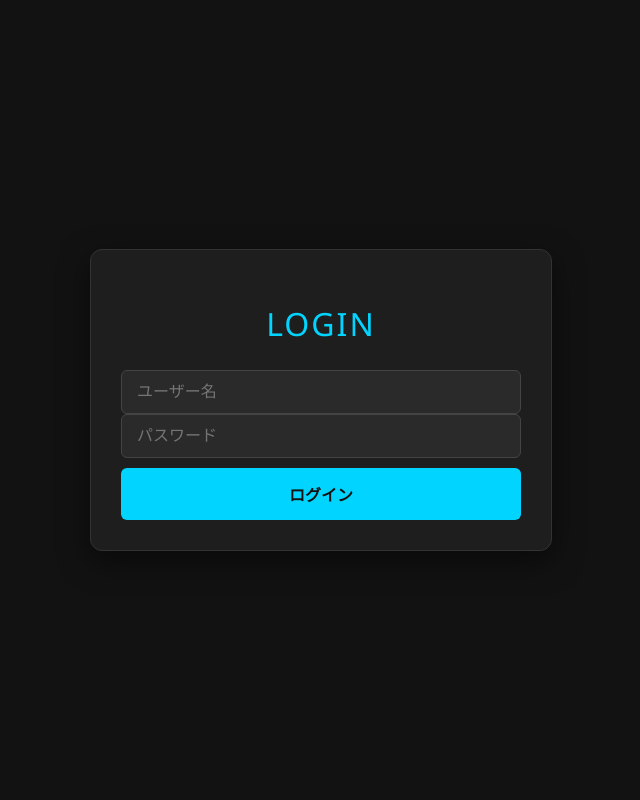
After one commit to hisao5232/trans-video-text, a Flask app: page /login in a window 1280 px wide. The commit adds this page. Shown: the whole page, without its empty margins (319-959 px from the left). Run offline with Flask 3, Linux system fonts and the light colour scheme.

Commit message:
add login require

```diff
--- a/docker-compose.yml
+++ b/docker-compose.yml
@@ -43,4 +43,7 @@ services:
     container_name: frontend
     ports:
       - "8000:8000"
+    environment:
+      - APP_PASSWORD=${APP_PASSWORD}
+      - FLASK_SECRET_KEY=${FLASK_SECRET_KEY}
     restart: always
--- a/frontend/app.py
+++ b/frontend/app.py
@@ -1,17 +1,58 @@
-from flask import Flask, render_template, request, jsonify
+from flask import Flask, render_template, request, jsonify, redirect, url_for, flash
+from flask_login import LoginManager, UserMixin, login_user, login_required, logout_user
 import requests
 import os
 
 app = Flask(__name__)
+app.secret_key = os.environ.get("FLASK_SECRET_KEY", "super-secret-key") # セッション暗号化用
 
 # WorkerコンテナのURL（Dockerネットワーク内のサービス名で指定）
 WORKER_URL_BASE = "http://worker:5000"
 
+# --- ログイン管理の設定 ---
+login_manager = LoginManager()
+login_manager.init_app(app)
+login_manager.login_view = "login" # 未ログイン時に飛ばす先
+
+# 簡易的なユーザーモデル
+class User(UserMixin):
+    def __init__(self, id):
+        self.id = id
+
+# 今回は自分一人だけなので、特定のユーザー名とパスワードを想定
+USER_ID = "hisao5232"
+USER_PASS = os.environ.get("APP_PASSWORD", "admin123") # 初期パスワード
+
+@login_manager.user_loader
+def load_user(user_id):
+    return User(user_id) if user_id == USER_ID else None
+
+# --- ルート設定 ---
+
+@app.route('/login', methods=['GET', 'POST'])
+def login():
+    if request.method == 'POST':
+        username = request.form.get('username')
+        password = request.form.get('password')
+        if username == USER_ID and password == USER_PASS:
+            login_user(User(username))
+            return redirect(url_for('index'))
+        flash('ユーザー名またはパスワードが違います')
+    return render_template('login.html')
+
+@app.route('/logout')
+@login_required
+def logout():
+    logout_user()
+    return redirect(url_for('login'))
+
 @app.route('/')
+@login_required # ログイン必須にする
 def index():
     return render_template('index.html')
 
 @app.route('/submit', methods=['POST'])
+@login_required # ログイン必須にする
 def submit():
     # フォーム形式、またはJSON形式の両方に対応できるようにしておく
     video_url = request.form.get('video_url') or request.json.get('url')
@@ -28,6 +69,7 @@ def submit():
 
 # --- ここからが追加分：ログの中継役 ---
 @app.route('/logs')
+@login_required # ログもログインしないと見れないようにする
 def get_worker_logs():
     try:
         # Workerコンテナの /logs APIを叩きに行く
--- a/frontend/static/css/style.css
+++ b/frontend/static/css/style.css
@@ -1,52 +1,54 @@
-/* 全体の背景設定 */
-body {
+/* =========================================
+   1. 全体共通（ベース）
+   ========================================= */
+   body {
     background-color: #121212;
     color: #e0e0e0;
-    font-family: 'Segoe UI', Helvetica, Arial, sans-serif;
-    margin: 0;
+    font-family: 'Segoe UI', Arial, sans-serif;
     display: flex;
     justify-content: center;
     align-items: center;
     min-height: 100vh;
+    margin: 0;
 }
 
-/* メインのコンテナ */
 .container {
     background-color: #1e1e1e;
     padding: 30px;
     border-radius: 12px;
-    box-shadow: 0 10px 30px rgba(0,0,0,0.7);
+    border: 1px solid #333;
+    box-shadow: 0 10px 30px rgba(0,0,0,0.5);
     width: 90%;
-    max-width: 600px;
-    border: 1px solid #333;
+    max-width: 600px; /* メイン画面に合わせて少し広めに */
 }
 
 h1 {
     color: #00d4ff;
     text-align: center;
-    margin-top: 0;
+    margin-bottom: 25px;
     font-weight: 300;
-    letter-spacing: 1px;
+    letter-spacing: 2px;
 }
 
-/* 入力エリア */
-.input-group {
-    display: flex;
-    gap: 10px;
-    margin-bottom: 20px;
-}
-
-input[type="text"] {
-    flex: 1;
+/* =========================================
+   2. 入力欄・ボタン（ログイン＆メイン共通）
+   ========================================= */
+input[type="text"],
+input[type="password"] {
+    width: 100%;
+    box-sizing: border-box;
     background-color: #2a2a2a;
     border: 1px solid #444;
     border-radius: 6px;
-    padding: 12px;
-    color: #fff;
+    padding: 12px 15px;
+    color: #ffffff;
+    font-size: 16px;
     outline: none;
+    transition: border-color 0.3s;
 }
 
-input[type="text"]:focus {
+input[type="text"]:focus,
+input[type="password"]:focus {
     border-color: #00d4ff;
 }
 
@@ -54,10 +56,11 @@ button {
     background-color: #00d4ff;
     color: #121212;
     border: none;
-    padding: 12px 24px;
+    padding: 14px;
     border-radius: 6px;
     font-weight: bold;
     cursor: pointer;
+    font-size: 16px;
     transition: background 0.3s;
 }
 
@@ -70,7 +73,22 @@ button:disabled {
     cursor: not-allowed;
 }
 
-/* ログパネル（ここが重要！） */
+/* =========================================
+   3. メイン画面専用（URL入力とログパネル）
+   ========================================= */
+
+/* URL入力とボタンを横並びにする */
+.input-group {
+    display: flex;
+    gap: 10px;
+    margin-bottom: 20px;
+}
+
+.input-group input {
+    flex: 1; /* 入力欄を伸ばす */
+}
+
+/* ターミナル風ログパネル */
 .log-panel {
     background-color: #000;
     border: 1px solid #444;
@@ -82,10 +100,11 @@ button:disabled {
     font-size: 13px;
     line-height: 1.5;
     color: #00ff41; /* ターミナルグリーン */
-    box-shadow: inset 0 0 10px rgba(0,255,0,0.1);
+    box-shadow: inset 0 0 10px rgba(0,255,0,0.2);
+    margin-top: 10px;
 }
 
-/* スクロールバーのカスタマイズ */
+/* スクロールバーのデザイン */
 .log-panel::-webkit-scrollbar {
     width: 8px;
 }
@@ -94,11 +113,12 @@ button:disabled {
     border-radius: 4px;
 }
 
-/* 結果表示メッセージ */
+/* メッセージ表示 */
 #result-msg {
-    margin-top: 15px;
+    margin-top: 10px;
     text-align: center;
-    font-size: 14px;
+    min-height: 20px;
 }
+
+.error { color: #ff4d4d; }
 .success { color: #00ff88; }
-.error { color: #ff4d4d; }
--- /dev/null
+++ b/frontend/templates/login.html
@@ -0,0 +1,29 @@
+<!DOCTYPE html>
+<html lang="ja">
+<head>
+    <meta charset="UTF-8">
+    <meta name="viewport" content="width=device-width, initial-scale=1.0">
+    <title>Login - Video Analytics</title>
+    <link rel="stylesheet" href="{{ url_for('static', filename='css/style.css') }}">
+</head>
+<body>
+    <div class="container" style="max-width: 400px;">
+        <h1>LOGIN</h1>
+        <form method="POST">
+            <div class="input-wrapper">
+                <input type="text" name="username" placeholder="ユーザー名" required>
+            </div>
+            <div class="input-wrapper">
+                <input type="password" name="password" placeholder="パスワード" required>
+            </div>
+            <button type="submit" style="width: 100%; margin-top: 10px;">ログイン</button>
+        </form>
+
+        {% with messages = get_flashed_messages() %}
+          {% if messages %}
+            <p class="error" style="margin-top: 15px; text-align: center;">{{ messages[0] }}</p>
+          {% endif %}
+        {% endwith %}
+    </div>
+</body>
+</html>
```
Also changed, not shown: frontend/templates/index.html (+6 -2 lines).
